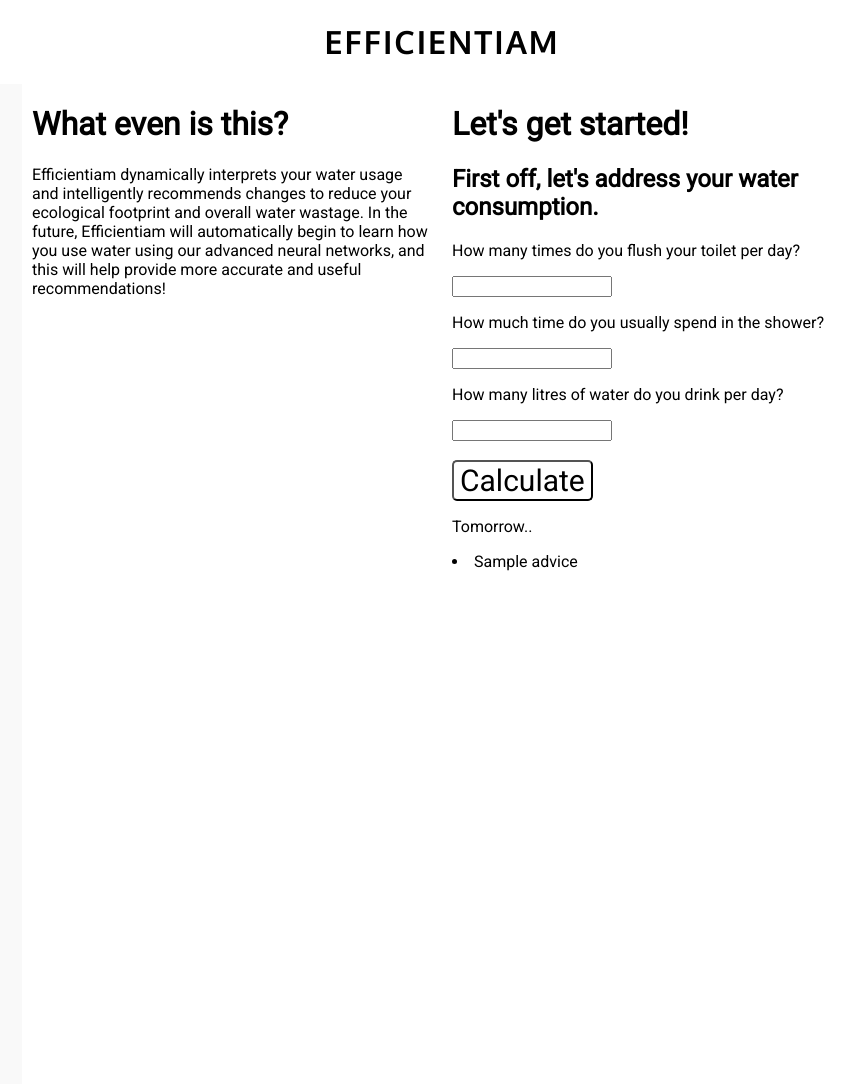
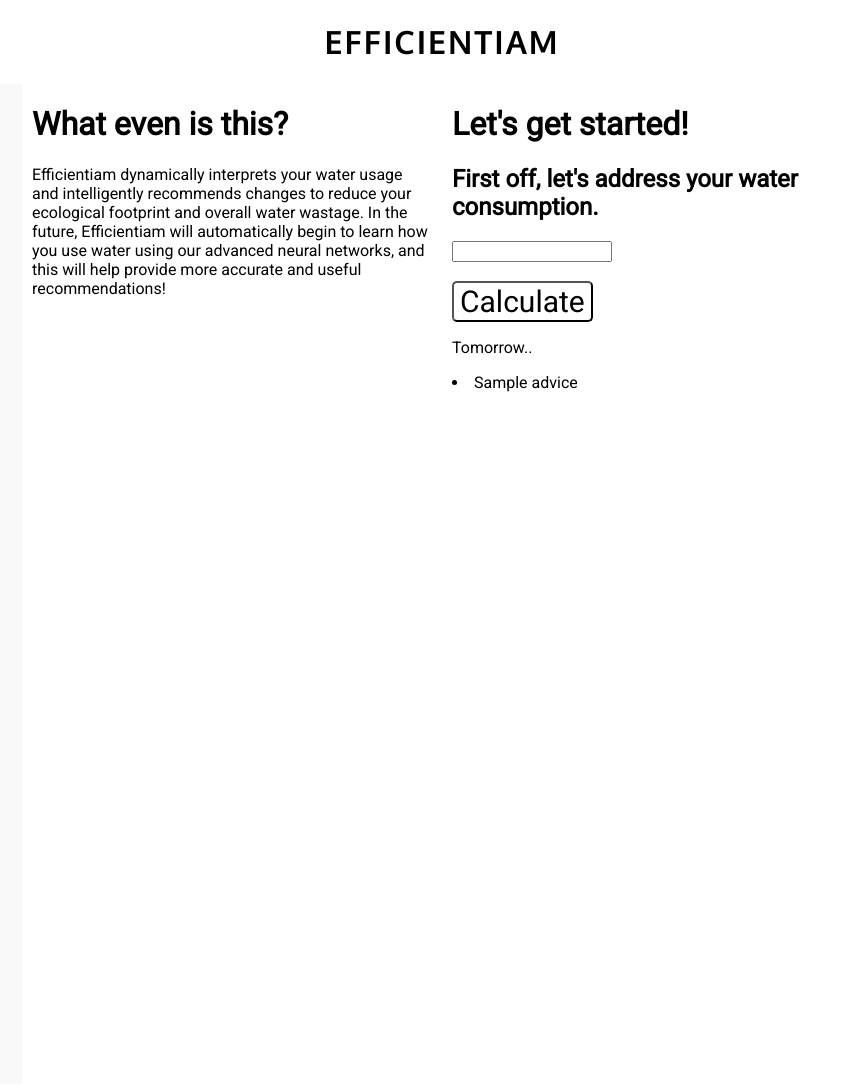
Before and after one commit to jimmy-print/Aquatify, a Flask app: template templates/index.html in a window 1280 px wide; the page is wider, and only the part inside the window is pictured. Shown: that part, without its empty margins (198-1053 px from the left). Run offline with Flask 2, Linux system fonts and the light colour scheme; the template is opened without the code that fills it: most values are stand-ins (such as "Sample title", 1, 10 or a date in 2020).

Commit message:
implement automatic adding of actions

```diff
--- a/app.py
+++ b/app.py
@@ -9,16 +9,21 @@
 @app.route('/')
 def home():
     args = tuple(get_args())
+    # Ugly branching logic.
+    if args == ():
+        return render_template("index.html", advices=(), actions=data.actions)
+
     advices = []
-    # Ugly branching logic.
+
     for arg in args:
         if arg == "":
-            return render_template("index.html", advices=())
+            return render_template("index.html", advices=(), actions=data.actions)
+
     for arg, action in zip(args, data.actions):
         try:
             action.set_user_val(arg)
         except ValueError:
-            return render_template("index.html", advices=())
+            return render_template("index.html", advices=(), actions=data.actions)
 
     fine = True
     for action in data.actions:
@@ -28,7 +33,7 @@
     if fine:
         advices = ("You're okay!",)
 
-    return render_template("index.html", advices=advices)
+    return render_template("index.html", advices=advices, actions=data.actions)
 
 
 @app.route('/about')
@@ -37,12 +42,7 @@
 
 
 def get_args():
-    args = [
-        flask.request.args.get("flush"),
-        flask.request.args.get("shower"),
-        flask.request.args.get("drink"),
-    ]
-    for i, arg in enumerate(args):
+    for i, arg in enumerate(flask.request.args.values()):
         if arg is None:
             yield ""
         yield arg
--- a/backend/data.py
+++ b/backend/data.py
@@ -11,7 +11,8 @@
 
 
 class UserAction:
-    def __init__(self, query: str, advice_format: str, optimal, unit):
+    def __init__(self, name: str, query: str, advice_format: str, optimal, unit):
+        self.name = name
         self.user_val = None
         self.query = query
         self.advice_format = advice_format
@@ -36,13 +37,16 @@
 # https://www.thefinder.com.sg/healthy-living/fitness/how-much-water-must-you-actually-drink-singapores-insane-hot/
 
 actions = (
-    UserAction('How many times do you flush your toilet per day?',
+    UserAction(FLUSH,
+                'How many times do you flush your toilet per day?',
                'Try flushing the toilet {} times tomorrow.',
                8, TIMES),
-    UserAction('How much time do you usually spend in the shower?',
+    UserAction(SHOWER,
+                'How much time do you usually spend in the shower?',
                'Shorten your shower time to {} minutes in the future.',
                5, MINUTES),
-    UserAction('How many litres of water do you drink per day?',
+    UserAction(DRINK,
+                'How many litres of water do you drink per day?',
                'Unless you perspire a lot, drink {} litres of water tomorrow.',
                2.25, LITRES),
 )
--- a/templates/index.html
+++ b/templates/index.html
@@ -24,14 +24,10 @@
             <h2 class="title">First off, let's address your water consumption.</h2>
             <div class="questions">
                 <form method="GET" autocomplete="off">
-                    <p>How many times do you flush your toilet per day?</p>
-                    <input name="flush" type="text">
-                    <br>
-                    <p>How much time do you usually spend in the shower?</p>
-                    <input name="shower" type="text">
-                    <br>
-                    <p>How many litres of water do you drink per day?</p>
-                    <input name="drink" type="text">
+                    {% for action in actions %}
+                    <p>{{action.query}}</p>
+                    <input name="{{action.name}}" type="text">
+                    {% endfor %}
                     <br><br>
                     <button>Calculate</button>
                 </form>
```
